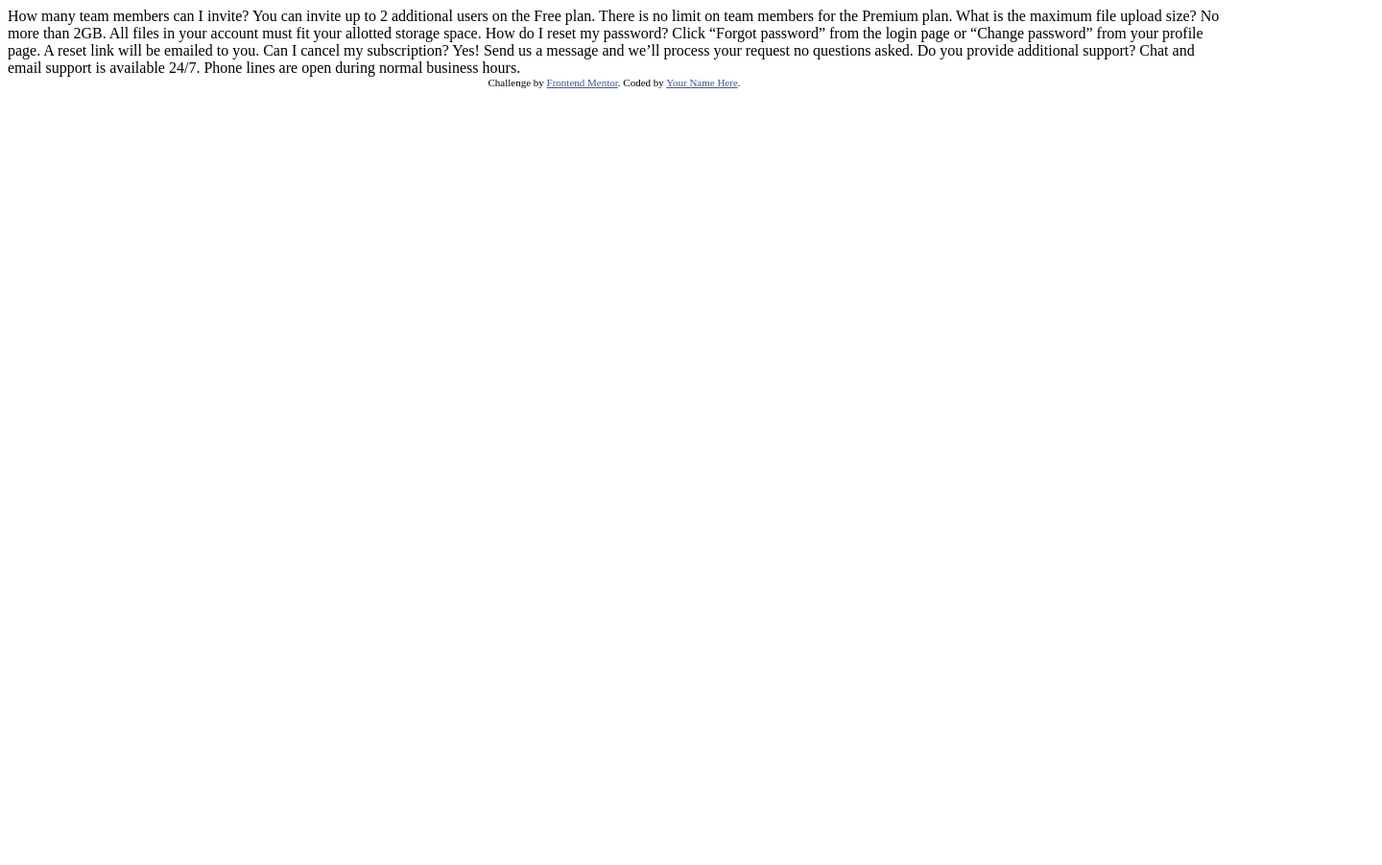
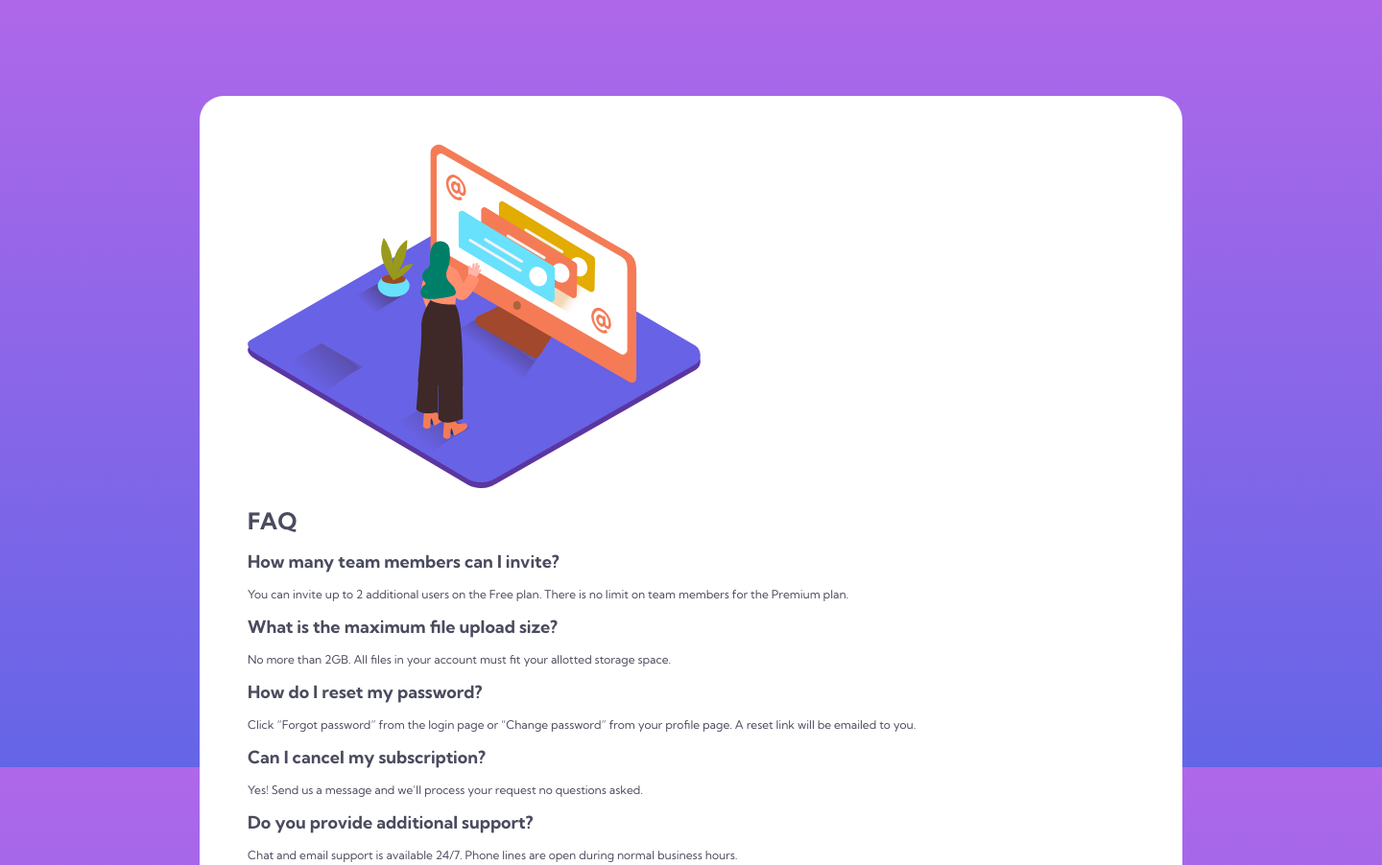
Before and after one commit to hnnav/faq-accordion-card-main, a plain HTML site: page index.html in a window 1280 px wide. Shown: the top 902 px of the page at 96% size, 1440 px wide, since content can reach past the window. Before the commit the page ends 800 px from the top, so only its background shows below. Drawn offline with Linux system fonts and the light colour scheme.

Commit message:
adding content

```diff
--- a/index.html
+++ b/index.html
@@ -4,7 +4,11 @@
   <meta charset="UTF-8">
   <meta name="viewport" content="width=device-width, initial-scale=1.0"> <!-- displays site properly based on user's device -->
 
+  <link rel="stylesheet" href="styles.css">
   <link rel="icon" type="image/png" sizes="32x32" href="./images/favicon-32x32.png">
+  <link rel="preconnect" href="https://fonts.googleapis.com">
+  <link rel="preconnect" href="https://fonts.gstatic.com" crossorigin>
+  <link href="https://fonts.googleapis.com/css2?family=Kumbh+Sans:wght@400;700&display=swap" rel="stylesheet">
 
   <title>Frontend Mentor | FAQ Accordion Card</title>
 
@@ -15,23 +19,29 @@
   </style>
 </head>
 <body>
-  How many team members can I invite?
-  You can invite up to 2 additional users on the Free plan. There is no limit on
-  team members for the Premium plan.
+  <div class="question-box">
+    <div class="logo-image"><img src="images/illustration-woman-online-desktop.svg"></div>
+    <div class="text-content">
+      <h1>FAQ</h1>
 
-  What is the maximum file upload size?
-  No more than 2GB. All files in your account must fit your allotted storage space.
+      <h2>How many team members can I invite?</h2>
+      <p>You can invite up to 2 additional users on the Free plan. There is no limit on
+        team members for the Premium plan.</p>
 
-  How do I reset my password?
-  Click “Forgot password” from the login page or “Change password” from your profile page.
-  A reset link will be emailed to you.
+      <h2>What is the maximum file upload size?</h2>
+      <p>No more than 2GB. All files in your account must fit your allotted storage space.</p>
 
-  Can I cancel my subscription?
-  Yes! Send us a message and we’ll process your request no questions asked.
+      <h2>How do I reset my password?</h2>
+      <p>Click “Forgot password” from the login page or “Change password” from your profile page.
+        A reset link will be emailed to you.</p>
 
-  Do you provide additional support?
-  Chat and email support is available 24/7. Phone lines are open during normal business hours.
+      <h2>Can I cancel my subscription?</h2>
+      <p>Yes! Send us a message and we’ll process your request no questions asked.</p>
 
+      <h2>Do you provide additional support?</h2>
+      <p>Chat and email support is available 24/7. Phone lines are open during normal business hours.</p>
+    </div>
+  </div>
   <div class="attribution">
     Challenge by <a href="https://www.frontendmentor.io?ref=challenge" target="_blank">Frontend Mentor</a>.
     Coded by <a href="#">Your Name Here</a>.
--- /dev/null
+++ b/styles.css
@@ -0,0 +1,31 @@
+html {
+    height: 100%;
+    width: 1440px;
+}
+
+body {
+    background: linear-gradient(hsl(273, 75%, 66%), hsl(240, 73%, 65%));
+    height: 100%;
+    font-family: 'Kumbh Sans', sans-serif;
+    font-size: 12px;
+    color: hsl(238, 29%, 16%);
+}
+
+.question-box {
+    background-color: white;
+    border-radius: 25px;
+    padding: 50px;
+    margin: 100px 200px;
+}
+
+.logo-image {
+
+}
+
+.text-content {
+    color: hsl(237, 12%, 33%);
+}
+
+.logo-image, .text-content {
+    display: block;
+}
```
Also changed, not shown: index.js (added).
